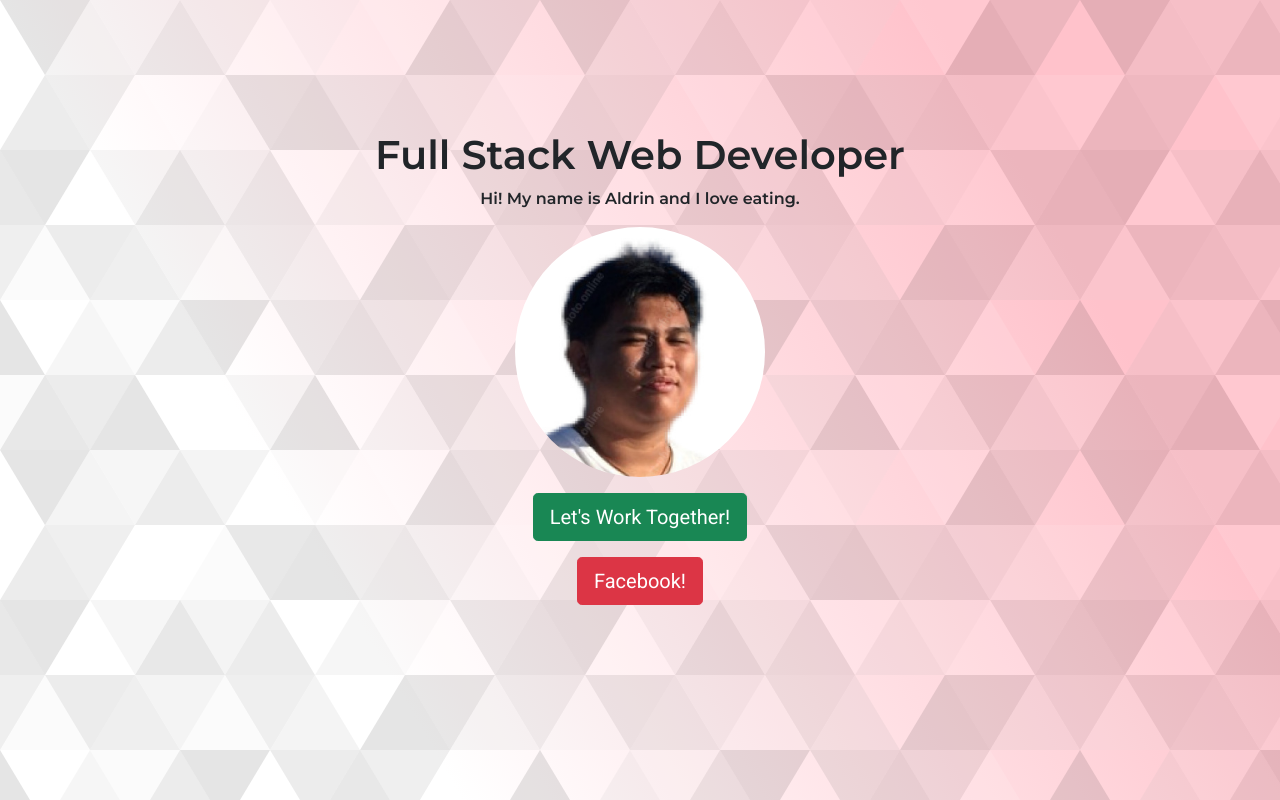
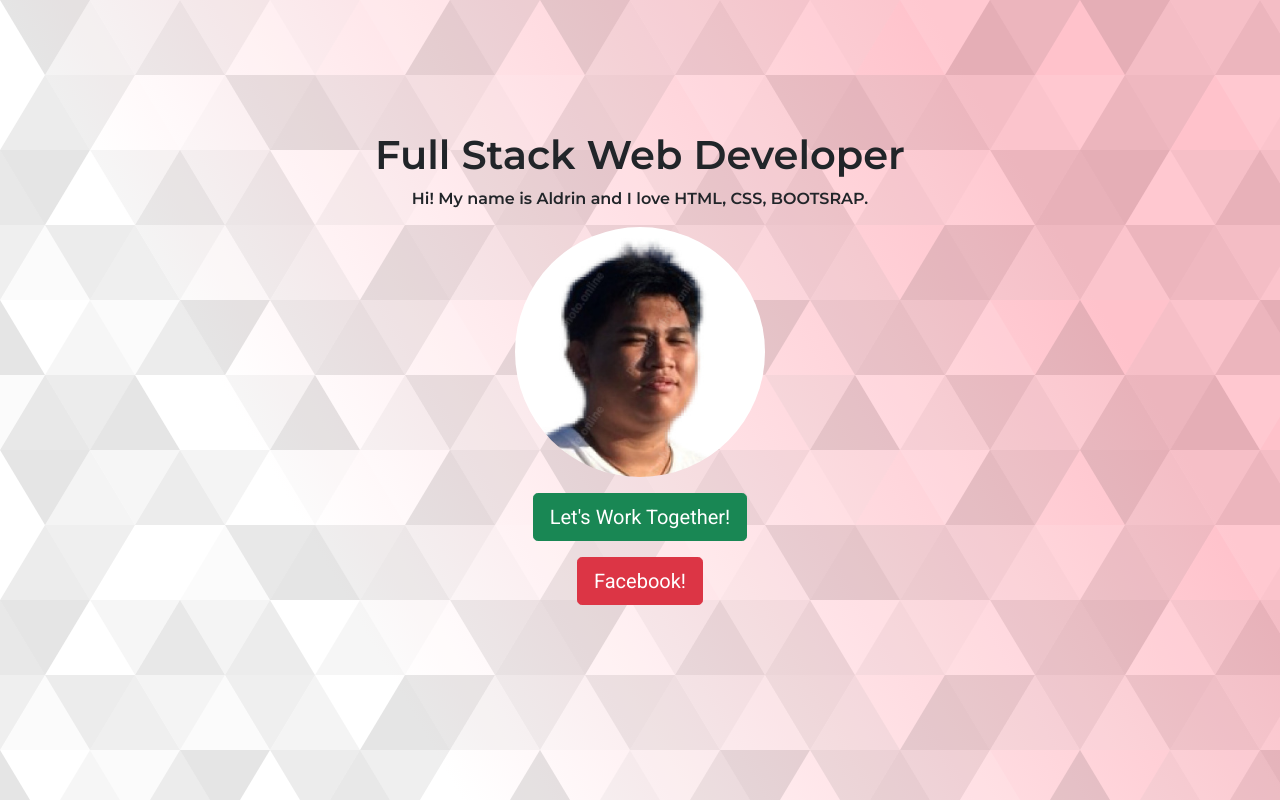
Before and after one commit to aldrin22felices/fcb-portfolio, a plain HTML site: page index.html in a window 1280 px wide. Drawn offline with nearby package versions, Linux system fonts and the light colour scheme.

Commit message:
add text

```diff
--- a/index.html
+++ b/index.html
@@ -25,7 +25,7 @@
 			<!-- id is an attribute to name a tag uniquely -->
 		<section class="text-center img-fluid mt-5" id="landing">
 			<h1>Full Stack Web Developer</h1>
-			<p>Hi! My name is Aldrin and I love eating.</p>
+			<p>Hi! My name is Aldrin and I love HTML, CSS, BOOTSRAP.</p>
 			<img src="images/aldrins.jpeg" id="profile"/>
 			<a href="mailto:aldrin22felices@gmail.com" class="btn btn-success btn-lg mt-3">Let's Work Together!</a>
 			<a href="https://www.facebook.com/aldrin.felices.3" class="btn btn-danger btn-lg mt-3">Facebook!</a>
```
